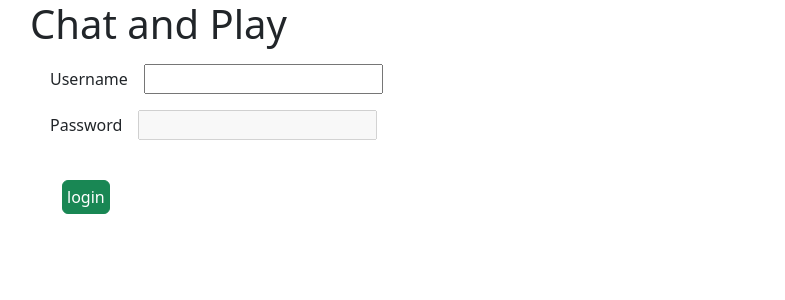
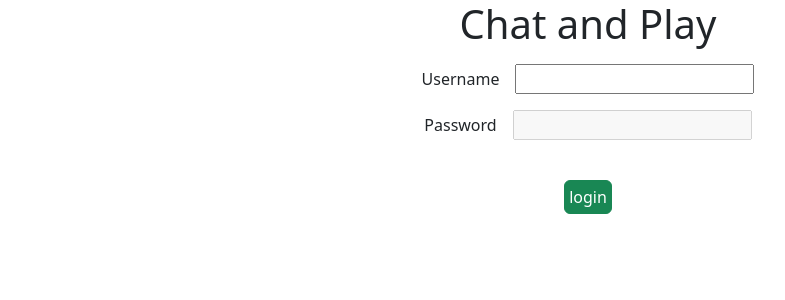
Before and after one commit to YoungLemon1/WhatsApp-Clone, a React (Create React App) app in the folder frontend/: page / in a window 1280 px wide. Shown: the top 300 px of the page, without its empty margins (52-837 px from the left). Built offline with nearby package versions, Linux system fonts and the light colour scheme; no server answers.

Commit message:
rearranged frontend components

```diff
--- a/frontend/src/App.js
+++ b/frontend/src/App.js
@@ -1,15 +1,33 @@
-import { useEffect, useState } from "react";
-import Axios from "axios";
+import React, { useState } from "react";
 import "./App.css";
-import { Button, Navbar, Container } from "react-bootstrap";
+import io from "socket.io-client";
 import "bootstrap/dist/css/bootstrap.min.css";
 import "react-datepicker/dist/react-datepicker.css";
-import AllUsers from "./components/AllUsers";
-import NewUser from "./components/NewUser";
 import Login from "./components/login";
+import UserPage from "./components/user-page";
+import { Button } from "react-bootstrap";
+import { id } from "date-fns/locale";
 
 function App() {
-  return <Login></Login>;
+  const [username, setUsername] = useState("");
+  const [id, setId] = useState("");
+  const [loggedIn, setLoggedIn] = useState(false);
+
+  const socket = io.connect("http://localhost:5000");
+  return (
+    <div className="App">
+      {!loggedIn ? (
+        <Login
+          socket={socket}
+          username={username}
+          setUsername={setUsername}
+          setId={setId}
+        />
+      ) : (
+        <UserPage loggedUser={id} />
+      )}
+    </div>
+  );
 }
 
 export default App;
--- a/frontend/src/components/login.js
+++ b/frontend/src/components/login.js
@@ -1,9 +1,15 @@
 import React, { useState } from "react";
 import { Button, Container } from "react-bootstrap";
 import "bootstrap/dist/css/bootstrap.min.css";
-function Login() {
-  const [username, setUsername] = useState("");
-  function login() {}
+import axios from "axios";
+function Login({ socket, username, setUsername, setId }) {
+  const [usernameFooter, setUsernameFooter] = useState();
+  function loginUser() {
+    if (!username) {
+      setUsernameFooter("Please enter your username");
+      return;
+    }
+  }
   return (
     <Container id="login">
       <h1>Chat and Play</h1>
@@ -16,6 +22,7 @@ function Login() {
             setUsername(event.target.value);
           }}
         ></input>
+        <small>{usernameFooter}</small>
       </Container>
       <Container>
         <label id="password">Password</label>
--- /dev/null
+++ b/frontend/src/components/user-page.js
@@ -0,0 +1,7 @@
+import React from "react";
+
+function UserPage() {
+  return <div>user-page</div>;
+}
+
+export default UserPage;
```
